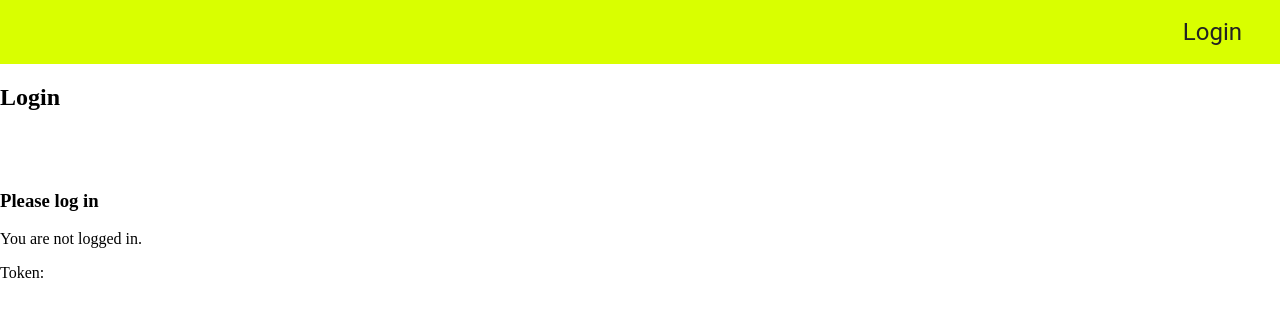
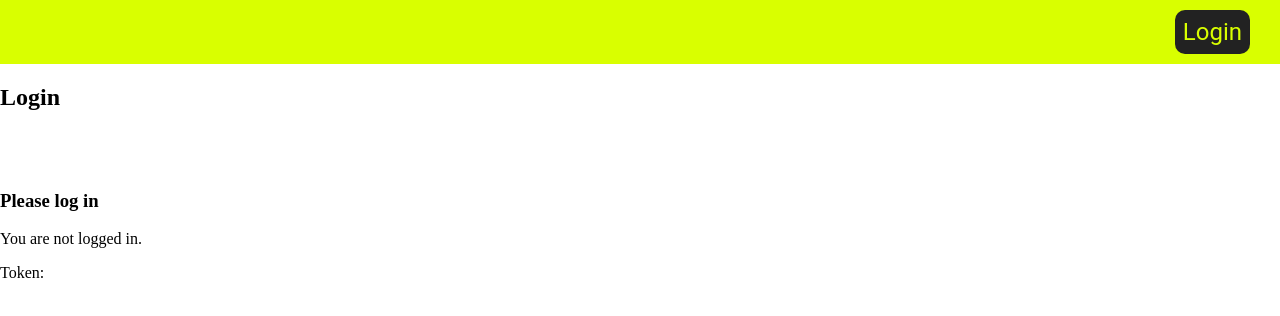
Before and after one commit to aitoAarni/typing-game, a React (Vite) app in the folder frontend/: page /login in a window 1280 px wide. Shown: the top 316 px of the page. Built offline with nearby package versions, Linux system fonts and the light colour scheme.

Commit message:
change style

```diff
--- a/frontend/src/components/LoginButton.module.scss
+++ b/frontend/src/components/LoginButton.module.scss
@@ -16,13 +16,11 @@
 
     border-radius: 10px;
     border: none;
-    background-color: $primary-color;
-    color: $background-color;
     cursor: pointer;
-    transition: background-color 0.2s ease-out, color 0.2s ease-out, border 0.2s ease-out;
+    transition: box-shadow 0.2s ease-out;
+    background-color: $background-color;
+    color: $primary-color;
     &:hover {
-        background-color: $background-color;
-        color: $primary-color;
         box-shadow: 0 6px 16px rgba(0, 0, 0, 1);
     }
 }
```
